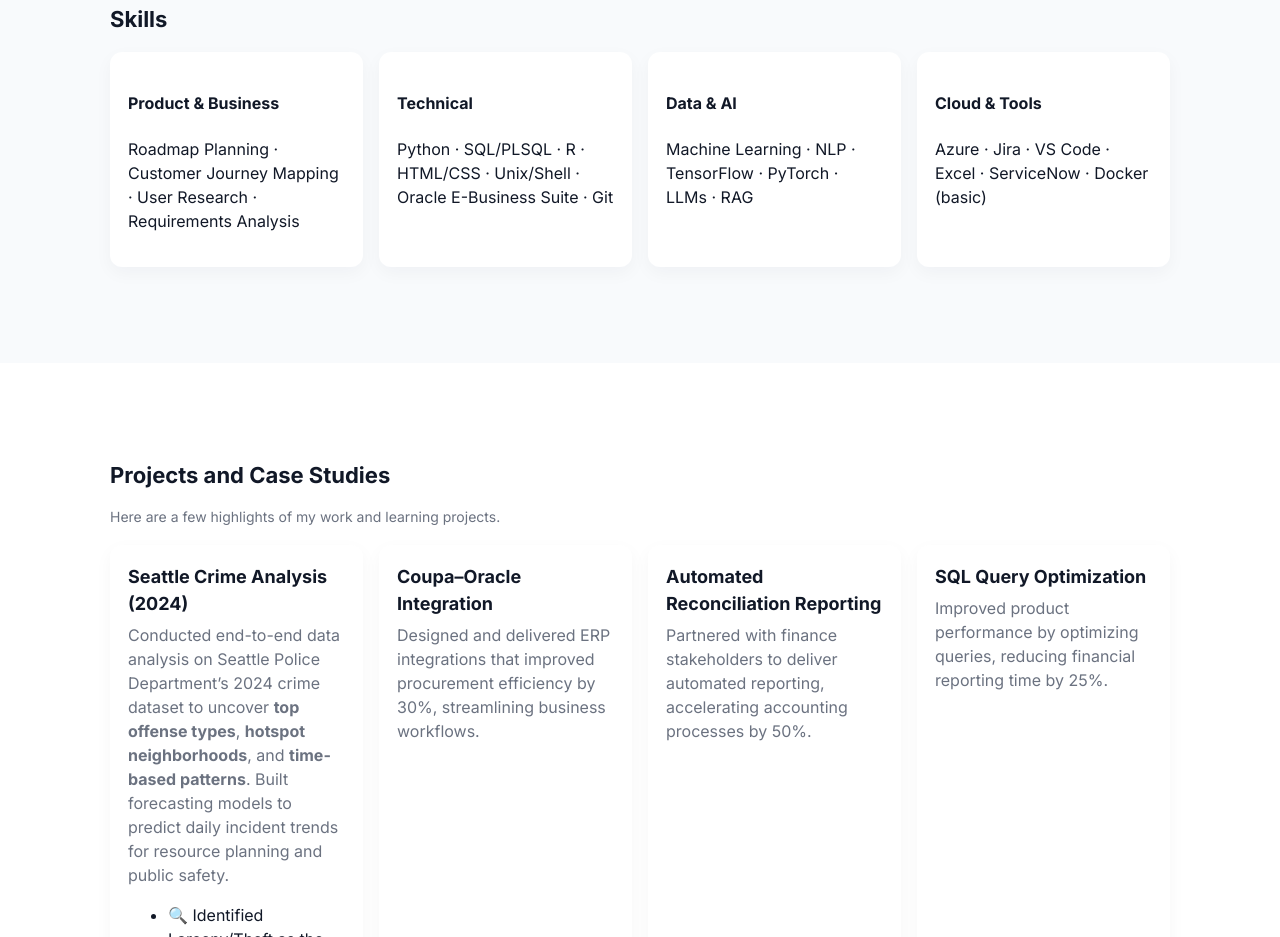
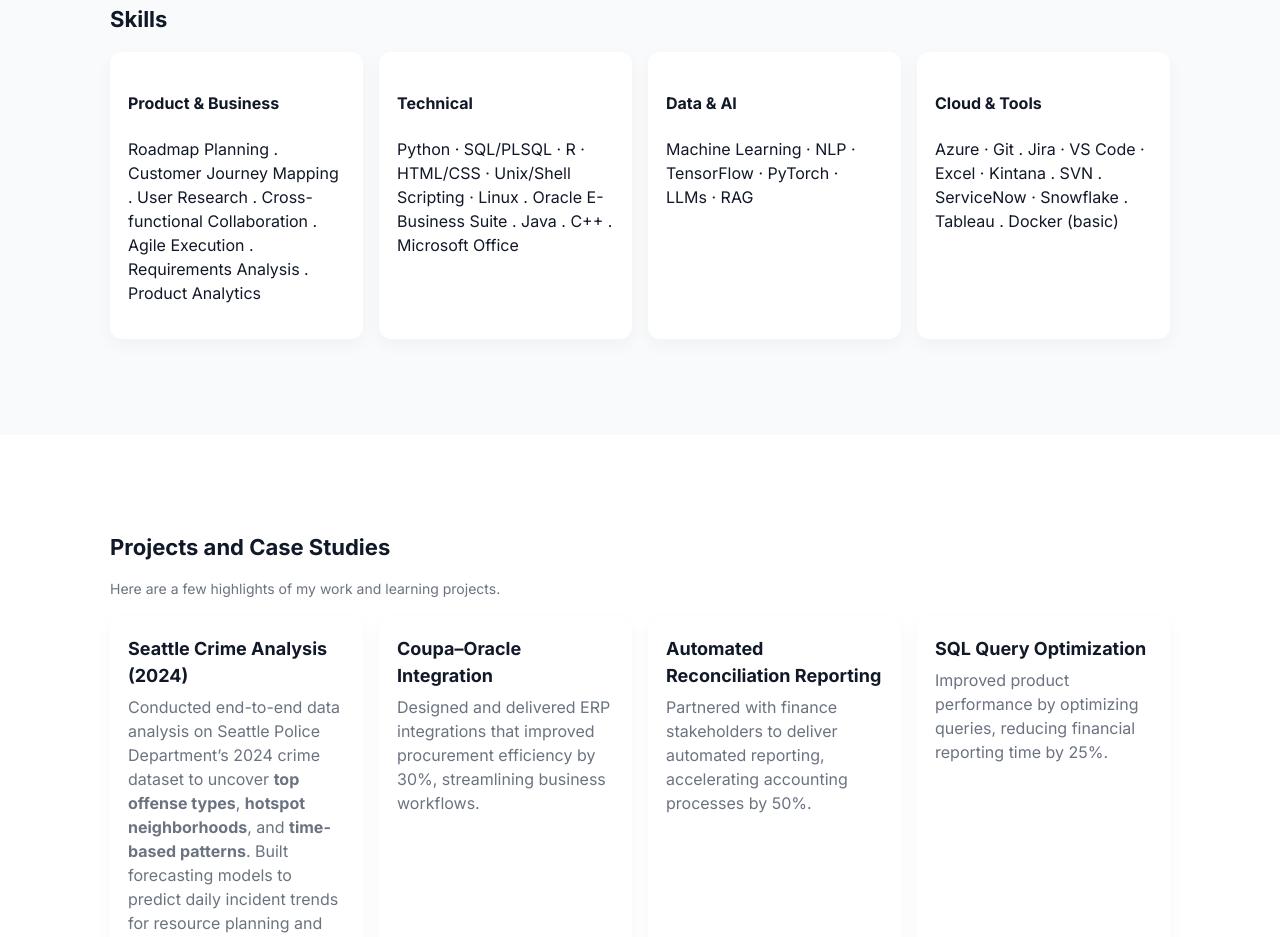
Before and after one commit to smahanga/smahanga.github.io, a plain HTML site: page index.html in a window 1280 px wide. Shown: the part 1211-2148 px from the top of the page. Drawn offline with Linux system fonts and the light colour scheme.

Commit message:
Update index.html

```diff
--- a/index.html
+++ b/index.html
@@ -90,11 +90,11 @@
         <div class="skills-grid">
           <div class="skill">
             <h4>Product & Business</h4>
-            <p>Roadmap Planning · Customer Journey Mapping · User Research · Requirements Analysis</p>
+            <p>Roadmap Planning . Customer Journey Mapping . User Research . Cross-functional Collaboration . Agile Execution . Requirements Analysis . Product Analytics</p>
           </div>
           <div class="skill">
             <h4>Technical</h4>
-            <p>Python · SQL/PLSQL · R · HTML/CSS · Unix/Shell · Oracle E-Business Suite · Git</p>
+            <p>Python · SQL/PLSQL · R · HTML/CSS · Unix/Shell Scripting · Linux . Oracle E-Business Suite . Java . C++ . Microsoft Office</p>
           </div>
           <div class="skill">
             <h4>Data & AI</h4>
@@ -102,7 +102,7 @@
           </div>
           <div class="skill">
             <h4>Cloud & Tools</h4>
-            <p>Azure · Jira · VS Code · Excel · ServiceNow · Docker (basic)</p>
+            <p>Azure · Git . Jira · VS Code · Excel · Kintana . SVN . ServiceNow · Snowflake . Tableau . Docker (basic)</p>
           </div>
         </div>
       </div>
```
